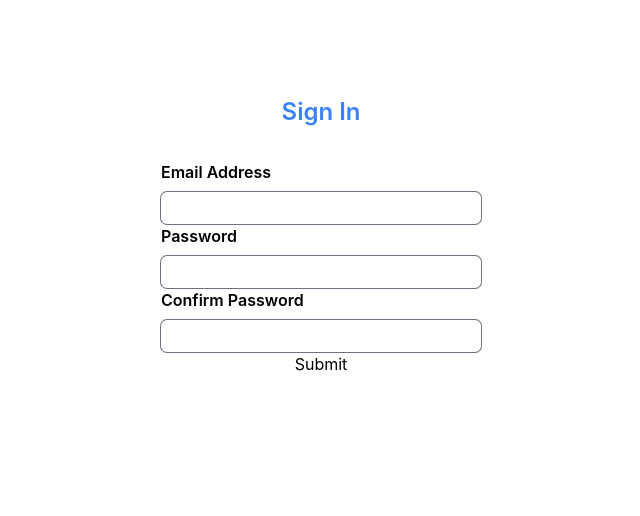
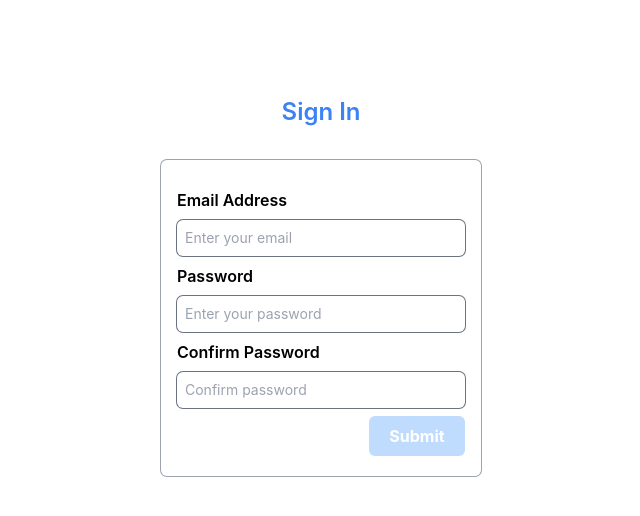
Before and after one commit to Tokonigeorge/dokitari-login, a React (Vite) app in the folder dokitari-login/: page / in a window 1280 px wide. Shown: the top 516 px of the page, without its empty margins (319-959 px from the left). Built offline with nearby package versions, Linux system fonts and the light colour scheme.

Commit message:
basestyles for form

```diff
--- a/dokitari-login/src/components/Login.jsx
+++ b/dokitari-login/src/components/Login.jsx
@@ -1,7 +1,7 @@
 import { useState } from "react";
 
 const baseInputStyle =
-  "ring-1 ring-gray-500 rounded-md py-1 px-2 outline-transparent mt-2";
+  "ring-1 ring-gray-500 rounded-md py-2 px-2 focus:outline-none mt-2 text-sm focus:ring-1 focus:ring-blue-400";
 
 const Login = () => {
   const [emailValue, setEmail] = useState("");
@@ -10,11 +10,12 @@ const Login = () => {
 
   return (
     <div className="w-full sm:w-1/3 md:w-1/4">
-      <form className="flex flex-col mt-8 w-full">
+      <form className="flex flex-col mt-8 w-full ring-1 ring-gray-400 rounded-md px-4 py-5 ">
         <Label id="email" label="Email Address" />
         <input
           type="email"
           id="email"
+          placeholder="Enter your email"
           value={emailValue}
           onChange={(e) => setEmail(e.target.value)}
           className={`${baseInputStyle}`}
@@ -23,6 +24,7 @@ const Login = () => {
         <input
           type="password"
           id="password"
+          placeholder="Enter your password"
           value={passwordValue}
           className={`${baseInputStyle}`}
           onChange={(e) => setPassword(e.target.value)}
@@ -31,11 +33,17 @@ const Login = () => {
         <input
           type="password"
           id="confirmPassword"
+          placeholder="Confirm password"
           value={checkPassword}
           className={`${baseInputStyle}`}
           onChange={(e) => setCheckPassword(e.target.value)}
         />
-        <button type="submit">Submit</button>
+        <button
+          type="submit"
+          className="bg-blue-200 w-24 text-center rounded-md p-2 text-white font-bold mt-2 place-self-end"
+        >
+          Submit
+        </button>
       </form>
     </div>
   );
@@ -45,7 +53,7 @@ export default Login;
 
 const Label = ({ id, label }) => {
   return (
-    <label htmlFor={id} className="font-semibold">
+    <label htmlFor={id} className="font-semibold mt-2">
       {label}
     </label>
   );
```
